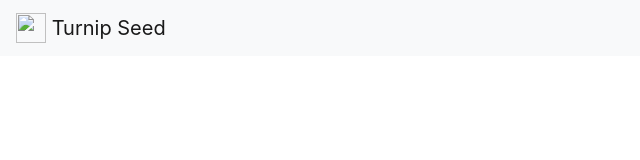
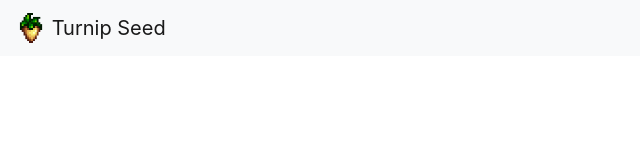
Before and after one commit to alexchitwood/TurnipSeed, a plain HTML site: page index.html in a window 1280 px wide. Shown: the full height of the page, 0-640 px from the left. Drawn offline with nearby package versions, Linux system fonts and the light colour scheme; the site is published under a folder, as on GitHub Pages, so addresses that start at the root find nothing.

Commit message:
Fixed Logo URL
Whoops

```diff
--- a/index.html
+++ b/index.html
@@ -15,7 +15,7 @@
     <!-- Navbar -->
     <nav class="navbar navbar-light bg-light">
       <a class="navbar-brand" href="#">
-        <img src="/images/turnip-seed-logo.png" width="30" height="30" class="d-inline-block align-top" alt="">
+        <img src="./images/turnip-seed-logo.png" width="30" height="30" class="d-inline-block align-top" alt="">
         Turnip Seed
       </a>
     </nav>
```
